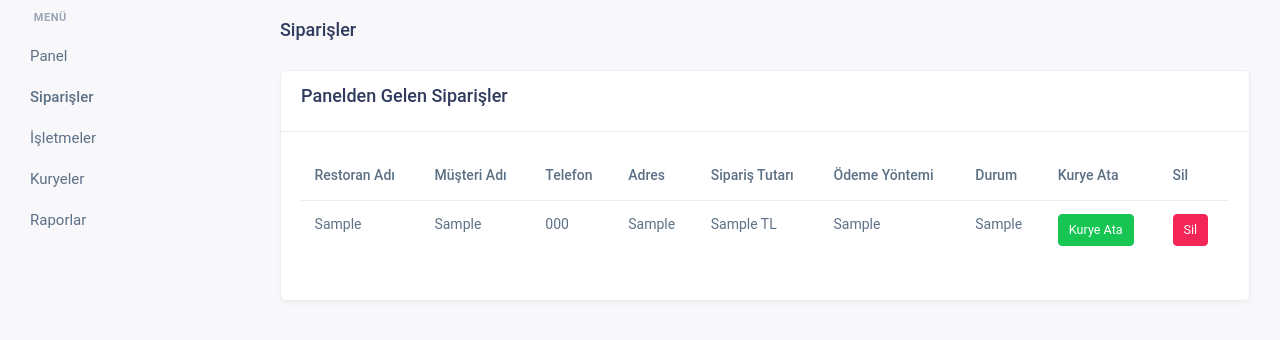
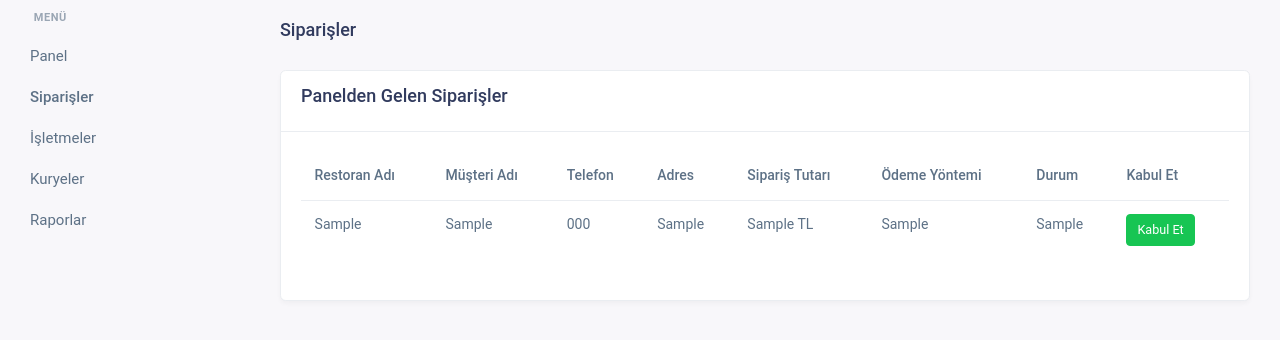
Before and after one commit to OceanWebStore/bingopaket, a PHP site: page /siparisler.php in a window 1280 px wide. Shown: the part 70-410 px from the top of the page. Run offline with PHP 8.4, Linux system fonts and the light colour scheme; tables that the repository leaves empty or names only in its code hold one stand-in row (values such as "Sample post"); some libraries are stand-ins or nearby versions.

Commit message:
Update siparisler.php

```diff
--- a/siparisler.php
+++ b/siparisler.php
@@ -23,6 +23,19 @@
             echo "<center><div class='alert alert-success'>Sipariş başarıyla silindi!</div></center>";
         } else {
             echo "<div class='alert alert-danger'>Sipariş silinirken bir hata oluştu!</div>";
+        }
+    }
+
+    // Sipariş Kabul İşlemi
+    if ($_SERVER['REQUEST_METHOD'] === 'POST' && isset($_POST['kabul_et'])) {
+        $siparisId = $_POST['siparis_id'] ?? null;
+        if ($siparisId) {
+            // Sipariş durumunu güncelle
+            $stmt = $pdo->prepare("UPDATE kurye_cagir SET durum = 'Kabul Edildi' WHERE id = :id");
+            $stmt->execute([':id' => $siparisId]);
+            echo "<center><div class='alert alert-success'>Sipariş başarıyla kabul edildi!</div></center>";
+        } else {
+            echo "<div class='alert alert-danger'>Sipariş kabul edilirken bir hata oluştu!</div>";
         }
     }
     ?>
@@ -96,7 +109,7 @@
                             </div>
                             <div class="card-body">
                                 <?php
-                                $query = "SELECT * FROM kurye_cagir WHERE durum != 'Atandı' ORDER BY created_at DESC";
+                                $query = "SELECT * FROM kurye_cagir ORDER BY created_at DESC";
                                 $stmt = $pdo->query($query);
                                 ?>
                                 <table class="table">
@@ -109,8 +122,7 @@
                                             <th>Sipariş Tutarı</th>
                                             <th>Ödeme Yöntemi</th>
                                             <th>Durum</th>
-                                            <th>Kurye Ata</th>
-                                            <th>Sil</th>
+                                            <th>Kabul Et</th>
                                         </tr>
                                     </thead>
                                     <tbody>
@@ -124,12 +136,9 @@
                                                 <td><?= htmlspecialchars($row['odeme_yontemi']) ?></td>
                                                 <td><?= htmlspecialchars($row['durum']) ?></td>
                                                 <td>
-                                                    <button class="btn btn-success btn-sm" data-bs-toggle="modal" data-bs-target="#kuryeAtaModal" data-siparis-id="<?= $row['id'] ?>">Kurye Ata</button>
-                                                </td>
-                                                <td>
-                                                    <form action="" method="POST" style="display:inline-block;">
+                                                    <form action="" method="POST">
                                                         <input type="hidden" name="siparis_id" value="<?= $row['id'] ?>">
-                                                        <button type="submit" name="sil" class="btn btn-danger btn-sm">Sil</button>
+                                                        <button type="submit" name="kabul_et" class="btn btn-success btn-sm">Kabul Et</button>
                                                     </form>
                                                 </td>
                                             </tr>
@@ -148,14 +157,6 @@
 
     <script src="assets/js/vendor.min.js"></script>
     <script src="assets/js/app.js"></script>
-    <script>
-        document.addEventListener('click', function (event) {
-            if (event.target.matches('[data-bs-target="#kuryeAtaModal"]')) {
-                const siparisId = event.target.getAttribute('data-siparis-id');
-                document.getElementById('siparisIdInput').value = siparisId;
-            }
-        });
-    </script>
 </body>
 
 </html>
```
